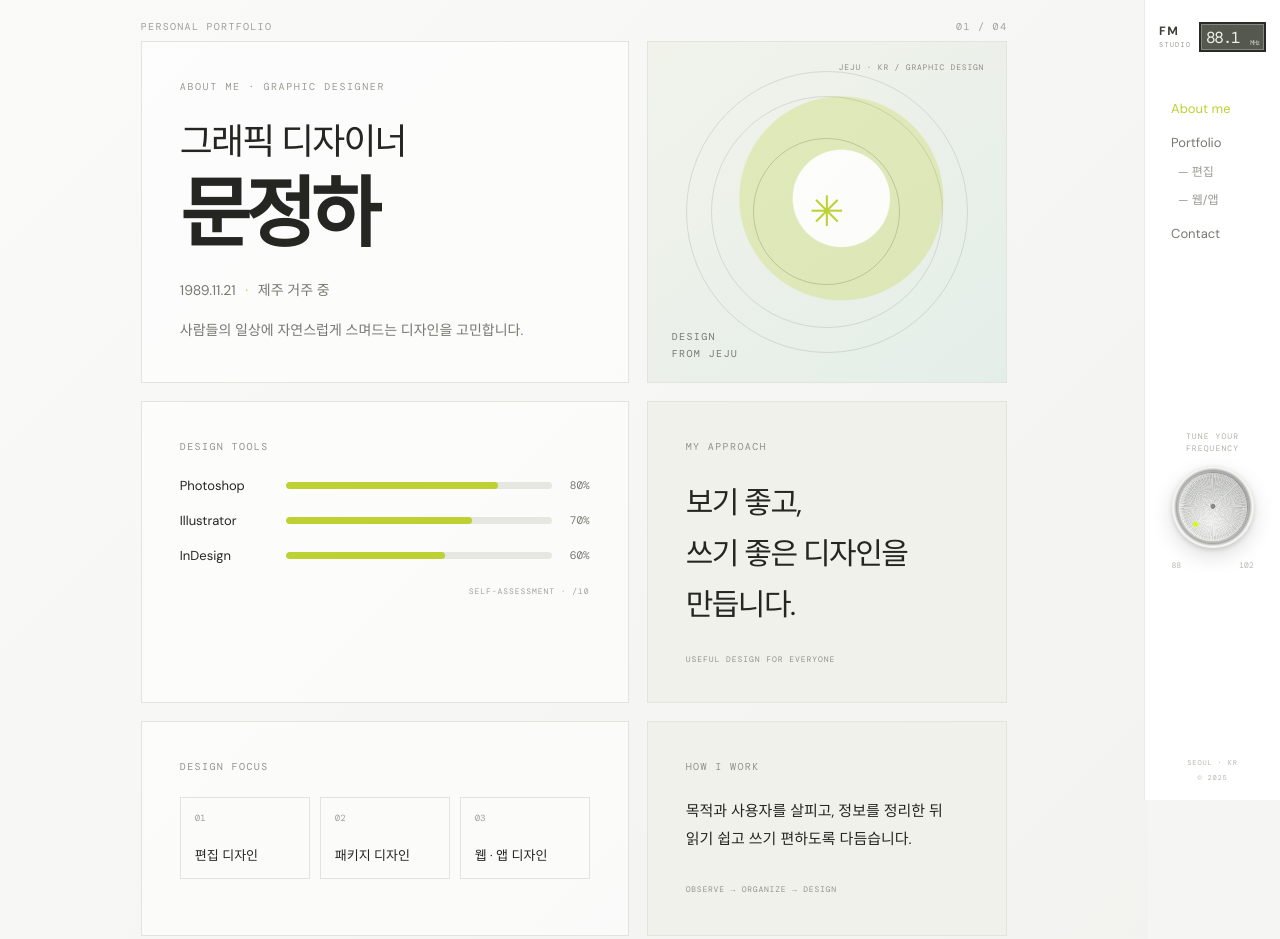
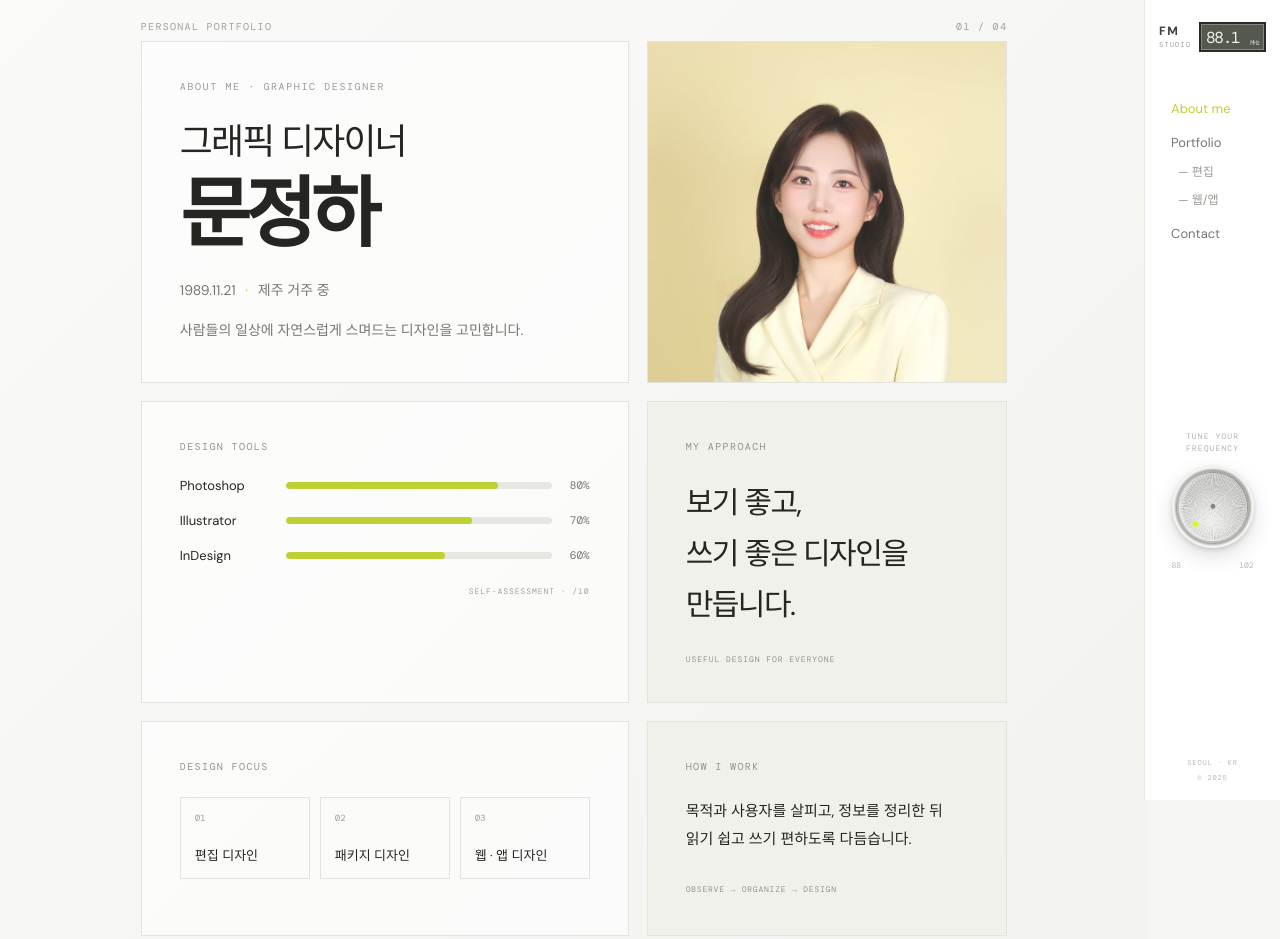
Before and after one commit to aaa5433/portfolio, a plain HTML site: page index.html in a window 1280 px wide. Drawn offline with nearby package versions, Linux system fonts and the light colour scheme.

Commit message:
Add files via upload

```diff
--- a/index.html
+++ b/index.html
@@ -23,9 +23,7 @@
         </article>
 
         <aside class="about-card about-visual" aria-label="제주에서 작업하는 그래픽 디자이너">
-          <div class="about-orbit" aria-hidden="true"><span>✳</span></div>
-          <p class="visual-caption">DESIGN<br>FROM JEJU</p>
-          <span class="visual-coordinate">JEJU · KR / GRAPHIC DESIGN</span>
+          <img src="./img/main/profile.jpg" class="about-photo" alt="제주에서 작업하는 그래픽 디자이너">
         </aside>
 
         <section class="about-card about-tools" aria-labelledby="tools-title">
--- a/style.css
+++ b/style.css
@@ -813,17 +813,22 @@ body {
     word-break: keep-all;
 }
 
-.about-visual {
+.about-card.about-visual {
     grid-area: visual;
     position: relative;
-    display: grid;
-    min-height: 280px;
     overflow: hidden;
-    place-items: center;
-    background:
-        radial-gradient(circle at 54% 46%, rgba(255, 255, 255, .92) 0 18%, transparent 18.5%),
-        radial-gradient(circle at 54% 46%, rgba(189, 209, 51, .27) 0 38%, transparent 38.5%),
-        linear-gradient(140deg, #f1f3eb, #e4eee8);
+    padding: 0;
+    background: #e4eee8;
+}
+
+.about-photo {
+    position: absolute;
+    inset: 0;
+    display: block;
+    width: 100%;
+    height: 100%;
+    object-fit: cover;
+    object-position: center top;
 }
 
 .about-orbit {
@@ -1293,6 +1298,10 @@ body {
         padding: 22px;
     }
 
+    .about-card.about-visual {
+        padding: 0;
+    }
+
     .about-intro h1 {
         font-size: clamp(52px, 15vw, 72px);
     }
```
Also changed, not shown: img/about-bg.jpg (added), img/main/profile.jpg (added).
